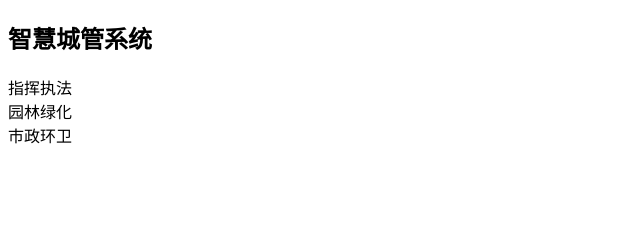
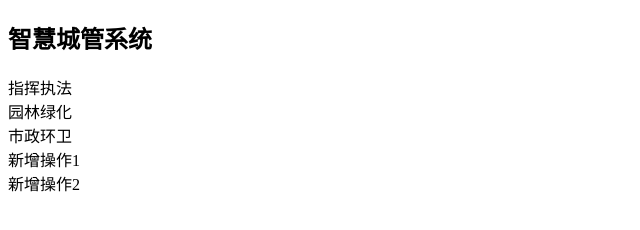
Before and after one commit to SpecialName830/git_demo3, a plain HTML site: page index.html in a window 1280 px wide. Shown: the whole page, without its empty margins (0-640 px from the left). Drawn offline with Linux system fonts and the light colour scheme.

Commit message:
Update index.html

```diff
--- a/index.html
+++ b/index.html
@@ -13,5 +13,7 @@
   <div>指挥执法</div>
   <div>园林绿化</div>
   <div>市政环卫</div>
+  <div>新增操作1</div>
+  <div>新增操作2</div>
  </body>
 </html>
```
